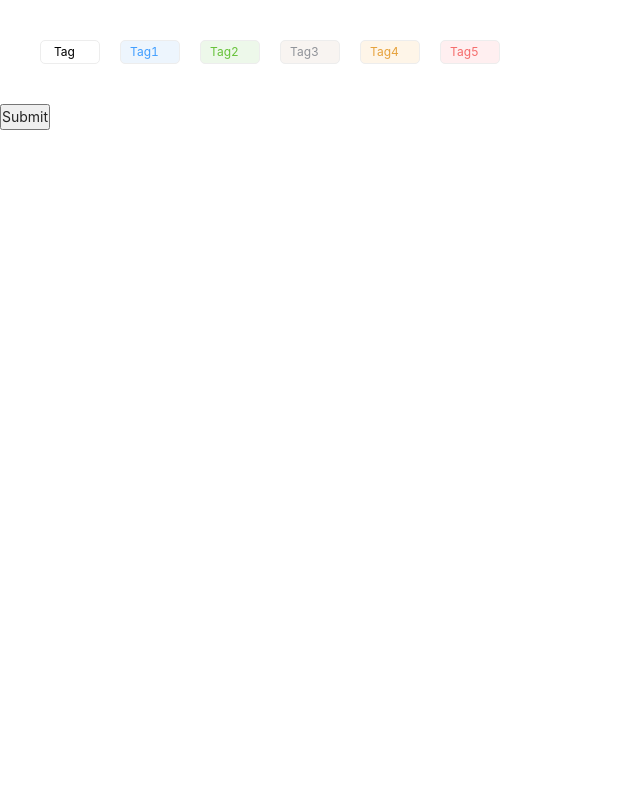
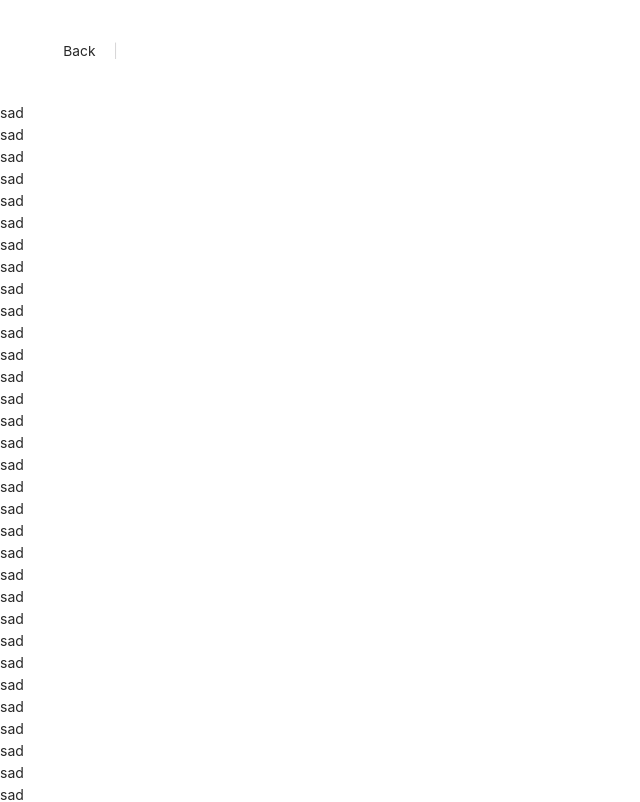
Before and after one commit to lzt-T/carpediemUi, a Vue app: page / in a window 1280 px wide. Shown: the top 802 px of the page, without its empty margins (0-640 px from the left). Built offline with nearby package versions, Linux system fonts and the light colour scheme; a web font is replaced by a local one.

Commit message:
fix: 修复细节bug

```diff
--- a/examples/App.vue
+++ b/examples/App.vue
@@ -1,14 +1,8 @@
 <template>
   <div class="su">
-    <cd-row :gap="20" flexWrap="wrap">
-      <cd-tag closable>Tag</cd-tag>
-      <cd-tag color="#409EFF" backgroundColor="#edf5fd" closable>Tag1</cd-tag>
-      <cd-tag color="#67C23A" backgroundColor="#edf8ea" closable>Tag2</cd-tag>
-      <cd-tag color="#909399" backgroundColor="#f8f4f1" closable>Tag3</cd-tag>
-      <cd-tag color="#E6A23C" backgroundColor="#fef5e8" closable>Tag4</cd-tag>
-      <cd-tag color="#F56C6C" backgroundColor="#ffeff0" closable>Tag5</cd-tag>
-    </cd-row>
+    <cd-pageheader></cd-pageheader>
   </div>
+  <div v-for="data in 50" :key="data">sad</div>
 
   <form method="post" action="http://127.0.0.1:3000/su">
     <input type="submit" />
@@ -22,32 +16,23 @@ export default {
   name: "App",
   setup() {
     //   测试的数据
-    const tableData = [
+    let options = ref([
       {
-        date: "2016-05-03",
-        name: "Tom",
-        address: "No. 189, Grove St, Los Angeles",
+        value: "homepage",
+        to: "/",
       },
       {
-        date: "2016-05-02",
-        name: "Tom",
-        address: "No. 189, Grove St, Los Angeles",
+        value: "button",
+        to: "/button",
       },
       {
-        date: "2016-05-04",
-        name: "Tom",
-        address: "No. 189, Grove St, Los Angeles",
+        value: "asd",
       },
-      {
-        date: "2016-05-01",
-        name: "Tom",
-        address: "No. 189, Grove St, Los Angeles",
-      },
-    ];
+    ]);
     const format = (percentage: number) =>
       percentage === 100 ? "Full" : `${percentage}%`;
     return {
-      tableData,
+      options,
       format,
     };
   },
@@ -56,10 +41,7 @@ export default {
 
 <style >
 .su {
-  /* height: 200px; */
   padding: 40px;
-  /* font-size: 200px; */
-  /* line-height: 200px; */
 }
 .cd-website-image-lazy {
   height: 200px;
--- a/package.json
+++ b/package.json
@@ -1,6 +1,6 @@
 {
   "name": "carpediem-ui",
-  "version": "0.0.40",
+  "version": "0.0.41",
   "private": false,
   "description": "基于vue3前端组件库",
   "main": "lib/index.umd.min.js",
--- a/packages/breadcrumb/src/breadcrumb.vue
+++ b/packages/breadcrumb/src/breadcrumb.vue
@@ -18,7 +18,7 @@
         >
           <cd-icon
             :name="separatorIcon"
-            :size="heightData"
+            :size="heightData / 1.6"
             color="#d8d7d8"
           ></cd-icon>
         </div>
@@ -60,10 +60,10 @@ export default defineComponent({
     let heightData = ref<number>();
     setSize();
     function setSize(): void {
-      if (props.height >= 12) {
+      if (props.height >= 20) {
         heightData.value = props.height;
       } else {
-        heightData.value = 12;
+        heightData.value = 20;
       }
     }
     function onClick(to: string): void {
@@ -85,7 +85,7 @@ export default defineComponent({
 .cd-breadcrumb-frame {
   display: flex;
   align-items: center;
-  font-size: v-bind(heightData + "px");
+  font-size: v-bind(heightData/1.6 + "px");
   height: v-bind(heightData + 6+"px");
   line-height: v-bind(heightData + 6+"px");
 }
--- a/packages/pageheader/src/pageheader.vue
+++ b/packages/pageheader/src/pageheader.vue
@@ -1,10 +1,10 @@
 <template>
   <div class="cd-pageheader-frame" ref="pageHeaderFrame">
-    <div @click="onBack">
-      <div class="cd-pageheader-icon">
-        <cd-icon :name="icon" :size="pageheaderHeight / 1.2"></cd-icon>
-      </div>
-    </div>
+    <cd-icon
+      :name="icon"
+      :size="pageheaderHeight / 1.2"
+      @click="onBack"
+    ></cd-icon>
     <div @click="onBack">
       <span v-if="isTitleSlot == false">{{ title }}</span>
       <div v-if="isTitleSlot" ref="titleSlot" class="cd-page-title-slot">
@@ -92,10 +92,6 @@ export default defineComponent({
   line-height: v-bind(pageheaderHeight + "px");
   background-color: white;
 }
-.cd-pageheader-icon {
-  height: v-bind(pageheaderHeight + "px");
-  line-height: v-bind(pageheaderHeight + "px");
-}
 .cd-pageheader-separate {
   width: 30px;
   color: #d8d7d8;
```
